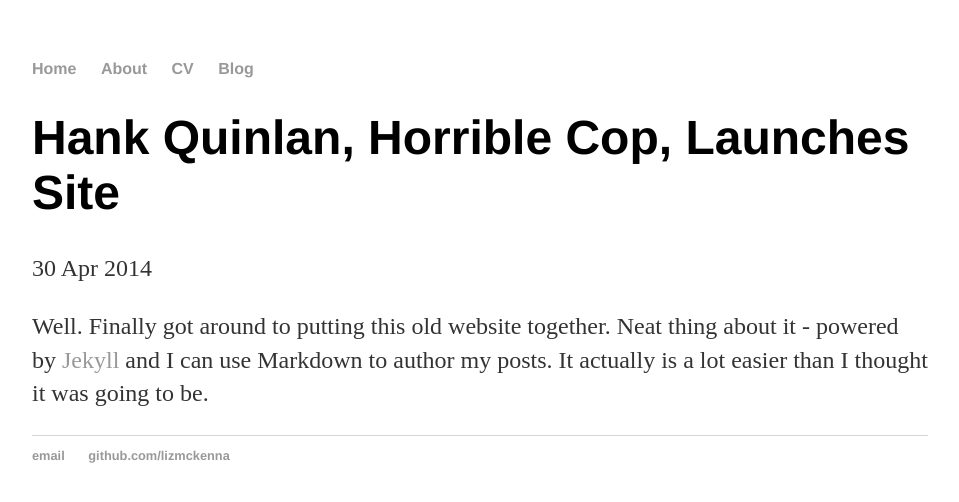
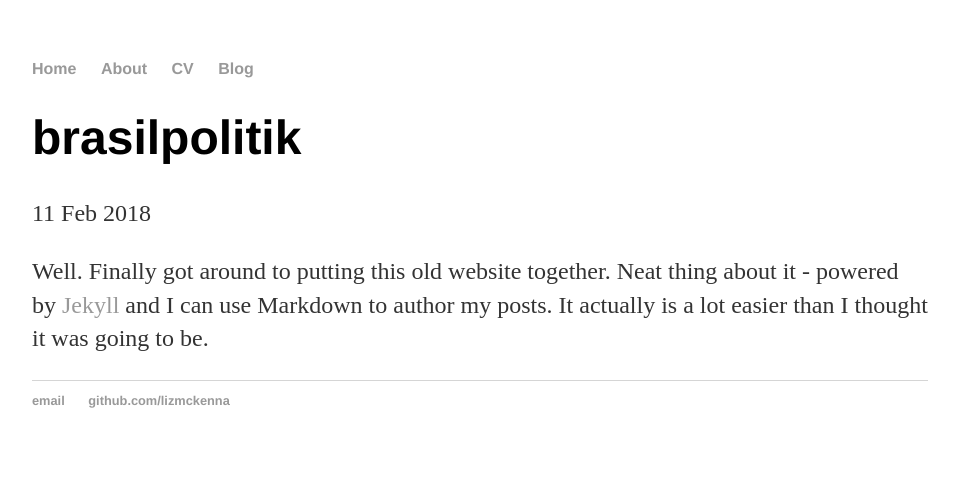
Before and after one commit to lizmckenna/elizabethmckenna.org, a Jekyll site: the page built from _posts/2018-02-11-brasilpolitik-launched.md, in a window 1280 px wide. Shown: the top 502 px of the page, without its empty margins (160-1119 px from the left). Built offline with Jekyll 4.4.1, drawn with Linux system fonts in a browser that asks for light colours.

Commit message:
Update 2018-02-11-brasilpolitik-launched.md

```diff
--- a/_posts/2018-02-11-brasilpolitik-launched.md
+++ b/_posts/2018-02-11-brasilpolitik-launched.md
@@ -1,7 +1,7 @@
 ---
 layout: post
-title: "Hank Quinlan, Horrible Cop, Launches Site"
-date: 2014-04-30
+title: "brasilpolitik"
+date: 2018-02-11
 ---
 
 Well. Finally got around to putting this old website together. Neat thing about it - powered by [Jekyll](http://jekyllrb.com) and I can use Markdown to author my posts. It actually is a lot easier than I thought it was going to be.
```
